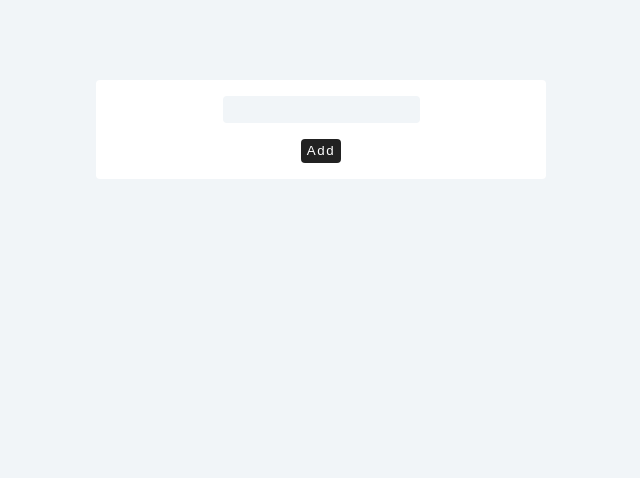
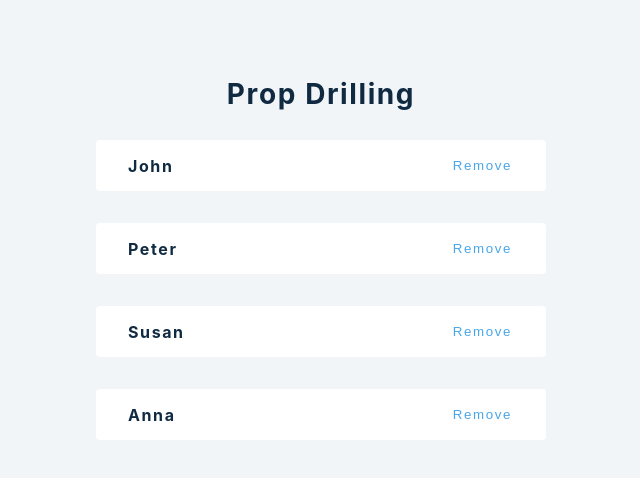
Before and after one commit to dkippes/React-Fundamentals, a React (Create React App) app in the folder react-advanced-2020/: page / in a window 1280 px wide. Shown: the top 478 px of the page, without its empty margins (319-959 px from the left). Built offline with nearby package versions, Linux system fonts and the light colour scheme.

Commit message:
prop drilling

```diff
--- a/react-advanced-2020/src/App.js
+++ b/react-advanced-2020/src/App.js
@@ -1,5 +1,5 @@
 import React from 'react'
-import Setup from './tutorial/6-useReducer/setup';
+import Setup from './tutorial/7-prop-drilling/setup/1-prop-drilling';
 
 function App() {
   return (
--- a/react-advanced-2020/src/tutorial/7-prop-drilling/setup/1-prop-drilling.js
+++ b/react-advanced-2020/src/tutorial/7-prop-drilling/setup/1-prop-drilling.js
@@ -1,10 +1,45 @@
 import React, { useState } from 'react';
+import {data} from '../../../data';
 
 // more components
 // fix - context api, redux (for more complex cases)
 
 const PropDrilling = () => {
-  return <h2>prop drilling</h2>;
+
+  const [people, setPeople] = useState(data);
+  const removePerson = (id) => {
+    setPeople((people) => {
+      return people.filter((person) => person.id !== id);
+    })
+  }
+
+  return (
+    <section>
+      <h3>Prop Drilling</h3>
+      <List people={people} removePerson={removePerson}/>
+    </section>
+  )
 };
 
+const List = ({people, removePerson}) => {
+  return (
+    <>
+      {people.map((person) => {
+        return <SinglePerson key={person.id} {...person} removePerson={removePerson} />;
+      })}
+    </>
+  );
+
+}
+
+const SinglePerson = ({id, name, removePerson}) => {
+  return (
+    <div className="item">
+      <h4>{name}</h4>
+      <button onClick={() => removePerson(id)}>Remove</button>
+    </div>
+  );
+}
+
+
 export default PropDrilling;
```
